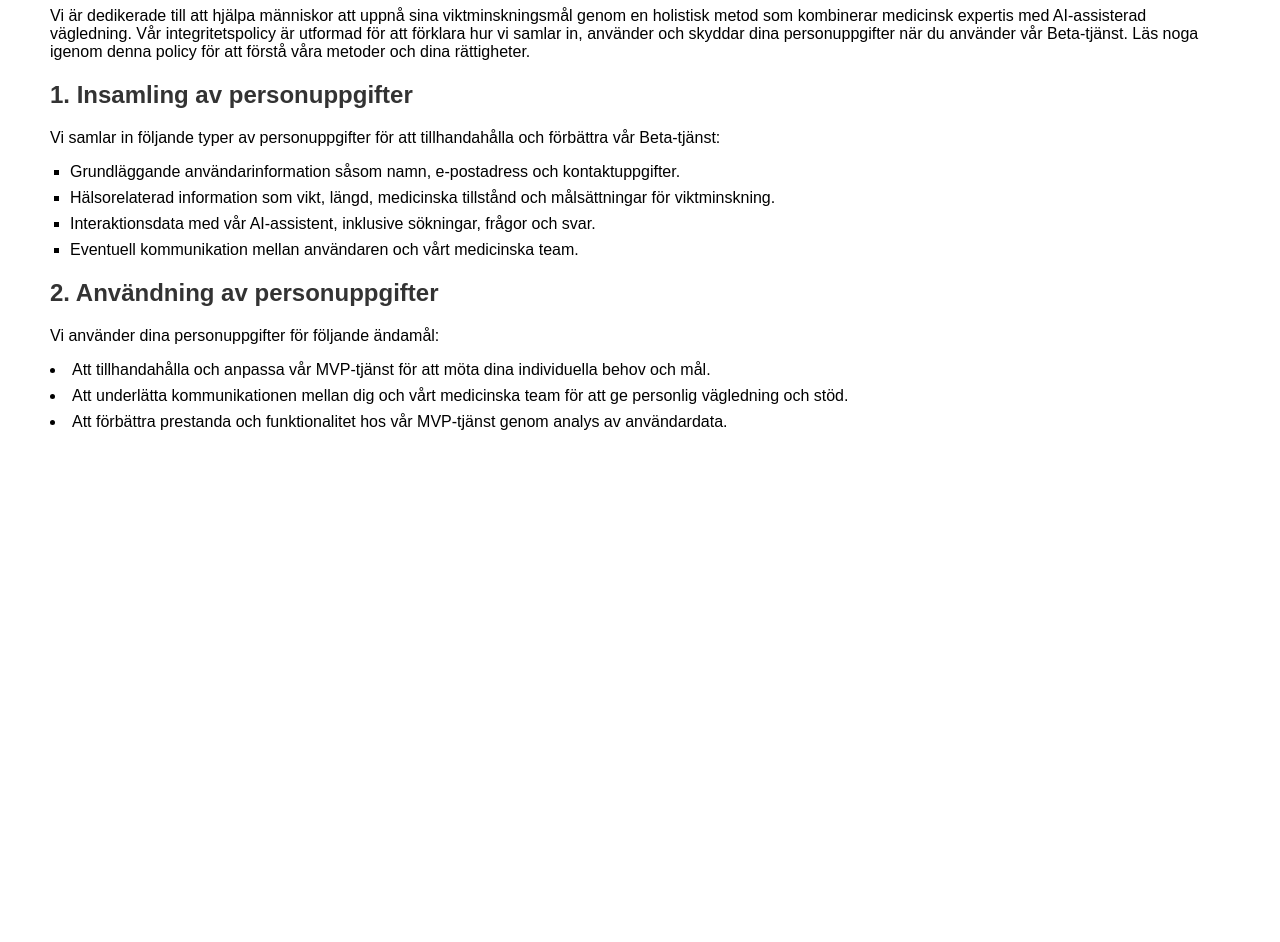
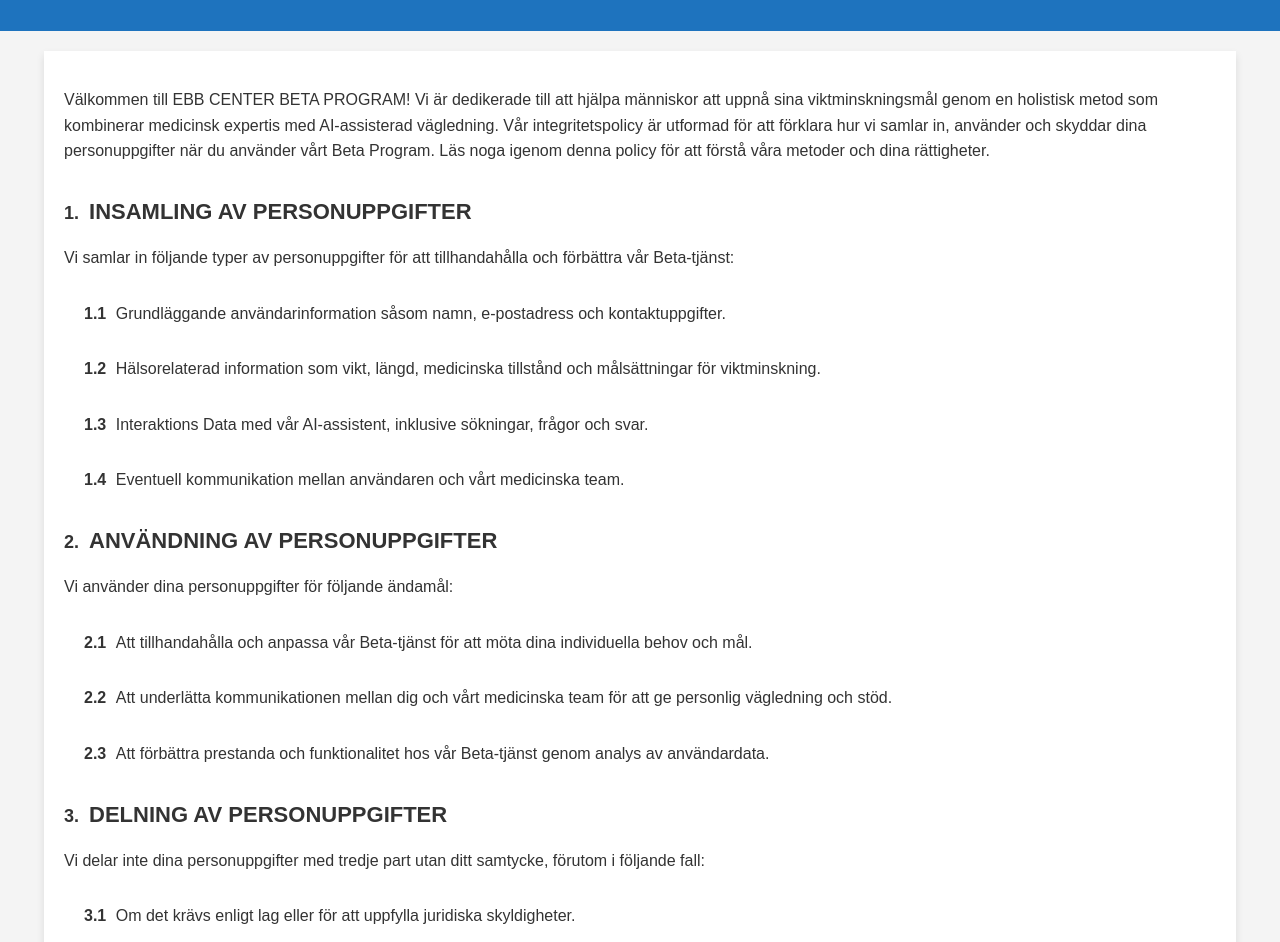
Before and after one commit to Ebb-Center/website, a plain HTML site: page integritetspolicy.html in a window 1280 px wide. Shown: the part 103-1045 px from the top of the page. Before the commit the page ends 800 px from the top, so only its background shows below. Drawn offline with Linux system fonts and the light colour scheme.

Commit message:
Updated Swedish privacy policy with the latest content

```diff
--- a/integritetspolicy.html
+++ b/integritetspolicy.html
@@ -1,80 +1,138 @@
 <!DOCTYPE html>
-<html lang="en">
+<html lang="sv">
 <head>
     <meta charset="UTF-8">
     <meta name="viewport" content="width=device-width, initial-scale=1.0">
-    <title>Integritetspolicy</title>
+    <title>XXXXX - EBB CENTER</title>
     <style>
         body {
             font-family: Arial, sans-serif;
-            margin: 0 auto;
+            margin: 0;
+            padding: 0;
+            background-color: #f4f4f4;
+            color: #333;
+            line-height: 1.6; /* Adjusted line spacing */
+        }
+        header {
+            background-color: #1e73be;
+            color: white;
+            text-align: center;
+            padding: 20px 0;
+        }
+        main {
+            max-width: 90%;
+            margin: 20px auto;
             padding: 20px;
-            max-width: 1200px; /* Adjust based on your layout */
+            background-color: white;
+            box-shadow: 0 4px 8px rgba(0, 0, 0, 0.1);
         }
-
-        h1, h2, h3 {
-            color: #333;
+        ol {
+            counter-reset: section;
+            list-style-type: none;
+            padding-left: 0;
         }
-
-        ul {
-            list-style-type: square; /* Options include disc, circle, square */
-            padding-left: 20px; /* Adjusts spacing to the left of the bullets */
-        }
-
-        ol {
-            list-style-type: decimal; /* Or use lower-alpha, upper-roman, etc. */
+        ol ol {
+            counter-reset: subsection;
+            list-style-type: none;
             padding-left: 20px;
         }
+        ol li {
+            margin-top: 30px;
+        }
+        li::before {
+            counter-increment: section;
+            content: counter(section) ". ";
+            font-weight: bold;
+            font-size: 18px; /* Adjusted font size for numbers */
+            margin-right: 5px; /* Space between number and text */
 
-        li {
-            margin-bottom: 8px; /* Adds space between items */
         }
-
-        .container {
-            padding: 10px;
+        ol ol li::before {
+            counter-increment: subsection;
+            content: counter(section) "." counter(subsection) " ";
+            font-size: 16px; /* Adjusted font size for sub-numbers */
         }
-
-        /* Media Queries */
-        @media (max-width: 768px) {
-            body {
+        h2 {
+            font-size: 22px; /* Adjusted font size for section titles */
+            margin-bottom: 10px; /* Space below section titles */
+            display: inline;
+            text-transform: uppercase;
+        }
+        a {
+            color: #1e73be;
+            text-decoration: none;
+        }
+        a:hover {
+            text-decoration: underline;
+        }
+        footer {
+            text-align: center;
+            padding: 20px 0;
+            background-color: #1e73be;
+            color: white;
+        }
+        @media (max-width: 600px) {
+            main {
                 padding: 15px;
-            }
-        }
-
-        @media (max-width: 480px) {
-            body {
-                padding: 10px;
+                margin: 10px;
             }
         }
     </style>
+
 </head>
 <body>
-    <div class="container">
-        <h1>Integritetspolicy för Ebb Center</h1>
-        <p>Vi är dedikerade till att hjälpa människor att uppnå sina viktminskningsmål genom en holistisk metod som kombinerar medicinsk expertis med AI-assisterad vägledning. Vår integritetspolicy är utformad för att förklara hur vi samlar in, använder och skyddar dina personuppgifter när du använder vår Beta-tjänst. Läs noga igenom denna policy för att förstå våra metoder och dina rättigheter.</p>
-        <h2>1. Insamling av personuppgifter</h2>
+
+<header>
+    <h1>Integritetspolicy för EBB CENTER BETA PROGRAM</h1>
+</header>
+
+<main>
+    <p>Välkommen till EBB CENTER BETA PROGRAM! Vi är dedikerade till att hjälpa människor att uppnå sina viktminskningsmål genom en holistisk metod som kombinerar medicinsk expertis med AI-assisterad vägledning. Vår integritetspolicy är utformad för att förklara hur vi samlar in, använder och skyddar dina personuppgifter när du använder vårt Beta Program. Läs noga igenom denna policy för att förstå våra metoder och dina rättigheter.</p>
+    <ol>
+        <li><h2>Insamling av personuppgifter</h2>
             <p>Vi samlar in följande typer av personuppgifter för att tillhandahålla och förbättra vår Beta-tjänst:</p>
-        <ul>
+            <ol>
                 <li>Grundläggande användarinformation såsom namn, e-postadress och kontaktuppgifter.</li>
                 <li>Hälsorelaterad information som vikt, längd, medicinska tillstånd och målsättningar för viktminskning.</li>
-            <li>Interaktionsdata med vår AI-assistent, inklusive sökningar, frågor och svar.</li>
+                <li>Interaktions Data med vår AI-assistent, inklusive sökningar, frågor och svar.</li>
                 <li>Eventuell kommunikation mellan användaren och vårt medicinska team.</li>
-        </ul>
-        <h2>2. Användning av personuppgifter</h2>
+            </ol>
+        </li>
+        <li><h2>Användning av personuppgifter</h2>
             <p>Vi använder dina personuppgifter för följande ändamål:</p>
-            <li>Att tillhandahålla och anpassa vår MVP-tjänst för att möta dina individuella behov och mål.</li>
+            <ol>
+                <li>Att tillhandahålla och anpassa vår Beta-tjänst för att möta dina individuella behov och mål.</li>
                 <li>Att underlätta kommunikationen mellan dig och vårt medicinska team för att ge personlig vägledning och stöd.</li>
-            <li>Att förbättra prestanda och funktionalitet hos vår MVP-tjänst genom analys av användardata.</li>
-        <h2></h2>
-        <p></p>
-        <h2></h2>
-        <p></p>
-        <h2></h2>
-        <p></p>
-        <h2></h2>
-        <p></p>
+                <li>Att förbättra prestanda och funktionalitet hos vår Beta-tjänst genom analys av användardata.</li>
+            </ol>
+        </li>
+        <li><h2>Delning av personuppgifter</h2>
+            <p>Vi delar inte dina personuppgifter med tredje part utan ditt samtycke, förutom i följande fall:</p>
+            <ol>
+                <li>Om det krävs enligt lag eller för att uppfylla juridiska skyldigheter.</li>
+                <li>Vid eventuella affärstransaktioner, fusioner eller förvärv av företaget.</li>
+                <li>För att skydda våra rättigheter, egendom eller säkerhet samt för att förhindra bedrägeri eller olaglig verksamhet.</li>
+            </ol>
+        </li>
+        <li><h2>Säkerhet för personuppgifter</h2>
+            <p>Vi vidtar lämpliga tekniska och organisatoriska åtgärder för att skydda dina personuppgifter mot förlust, missbruk eller obehörig åtkomst.</p>
+        </li>
+        <li><h2>Dina rättigheter</h2>
+            <p>Du har rätt att begära tillgång till och korrigering av dina personuppgifter. Du kan också begära att vi raderar eller begränsar behandlingen av dina personuppgifter. Kontakta oss om du vill utöva dessa rättigheter eller om du har frågor om vår integritetspolicy.</p>
+        </li>
+        <li><h2>Ändringar i integritetspolicyn</h2>
+            <p>Denna integritetspolicy kan komma att uppdateras med tiden. Vi meddelar dig om väsentliga ändringar genom lämpliga kanaler. Vi rekommenderar att du regelbundet granskar policyn för att vara informerad om eventuella förändringar.</p>
+        </li>
+        <li><h2>Kontaktinformation</h2>
+            <p>Om du har frågor eller kommentarer om vår integritetspolicy, vänligen kontakta oss på <a href="mailto:hello@ebbcenter.com">hello@ebbcenter.com</a>.</p>
+            <p>Genom att använda Ebb Center samtycker du till insamling och användning av dina personuppgifter i enlighet med denna integritetspolicy.</p>
+        </li>
+    </ol>
+</main>
 
-        <!-- Additional Privacy Policy Content -->
-    </div>
+<footer>
+    <p>&copy; 2024 EBB CENTER. All Rights Reserved.</p>
+</footer>
+
 </body>
 </html>
```
Lines whose indentation alone changed are shown as unchanged.
